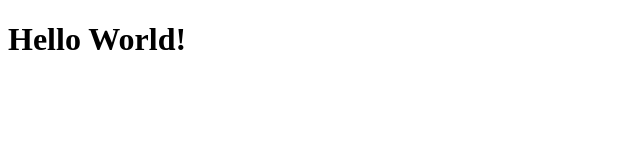
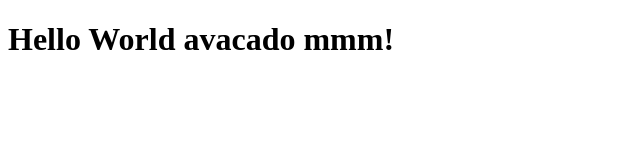
Before and after one commit to CaraKing64/dead-cells-run-decider, a plain HTML site: page index.html in a window 1280 px wide. Shown: the whole page, without its empty margins (0-640 px from the left). Drawn offline with Linux system fonts and the light colour scheme.

Commit message:
Update index.html

```diff
--- a/index.html
+++ b/index.html
@@ -2,7 +2,7 @@
 <html>
 <body>
 
-<h1> Hello World! </h1>
+<h1> Hello World avacado mmm! </h1>
 
 </body>
 </html>
```
